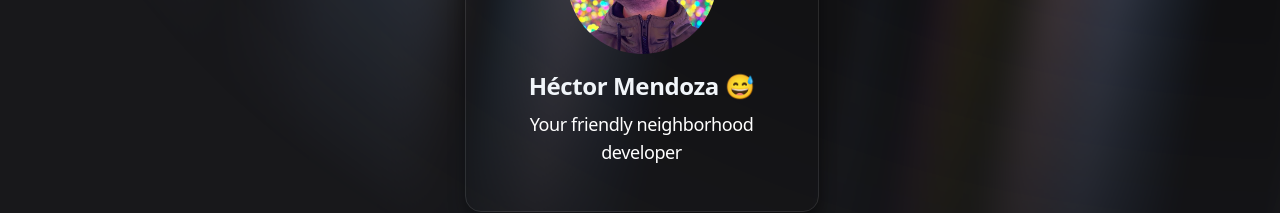
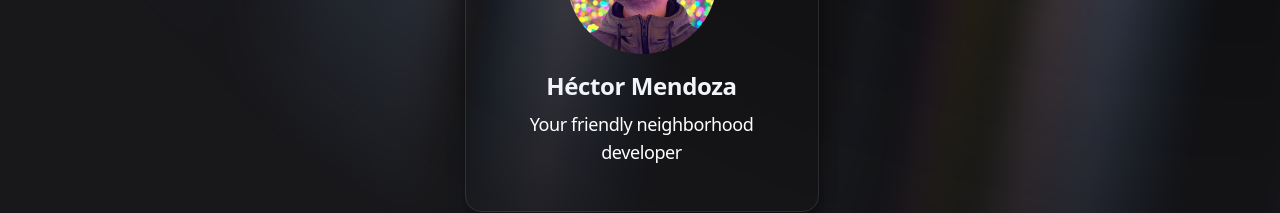
Before and after one commit to hector-mendoza/portfolio, a Next.js app: page / in a window 1280 px wide. Shown: the part 349-562 px from the top of the page. Built offline with nearby package versions, Linux system fonts and the light colour scheme.

Commit message:
Test from GitButler

```diff
--- a/components/AnimatedPin.jsx
+++ b/components/AnimatedPin.jsx
@@ -15,7 +15,7 @@ export function AnimmatedPin() {
                             className="object-contain rounded-full" />
                     </div>
                     <h3 className="max-w-xs !pb-2 !m-0 font-bold  text-2xl text-slate-100">
-                        Héctor Mendoza 😅
+                        Héctor Mendoza
                     </h3>
                     <div className="text-lg  !m-0 !p-0 font-normal">
                         <span className="text-white ">
```
